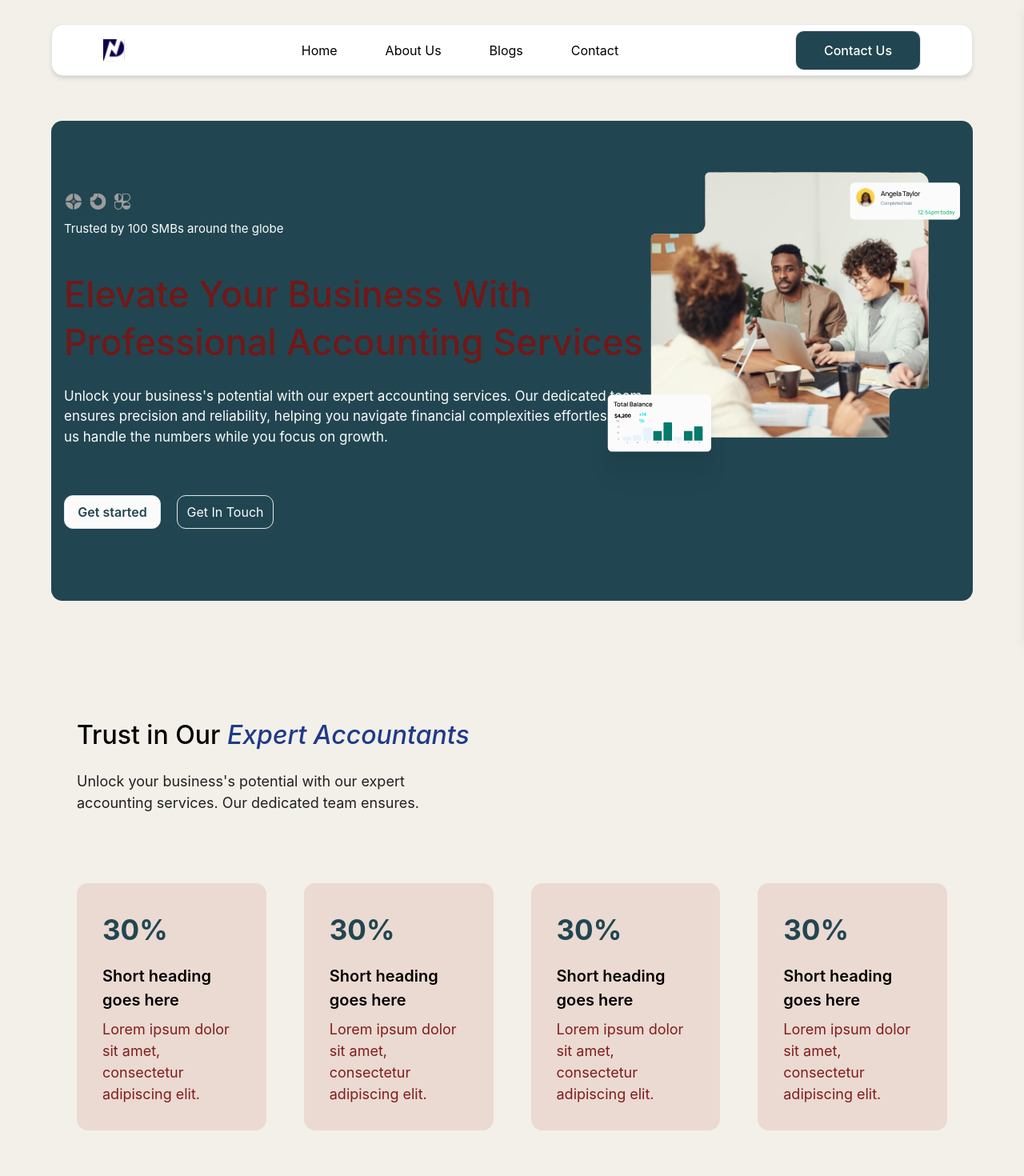
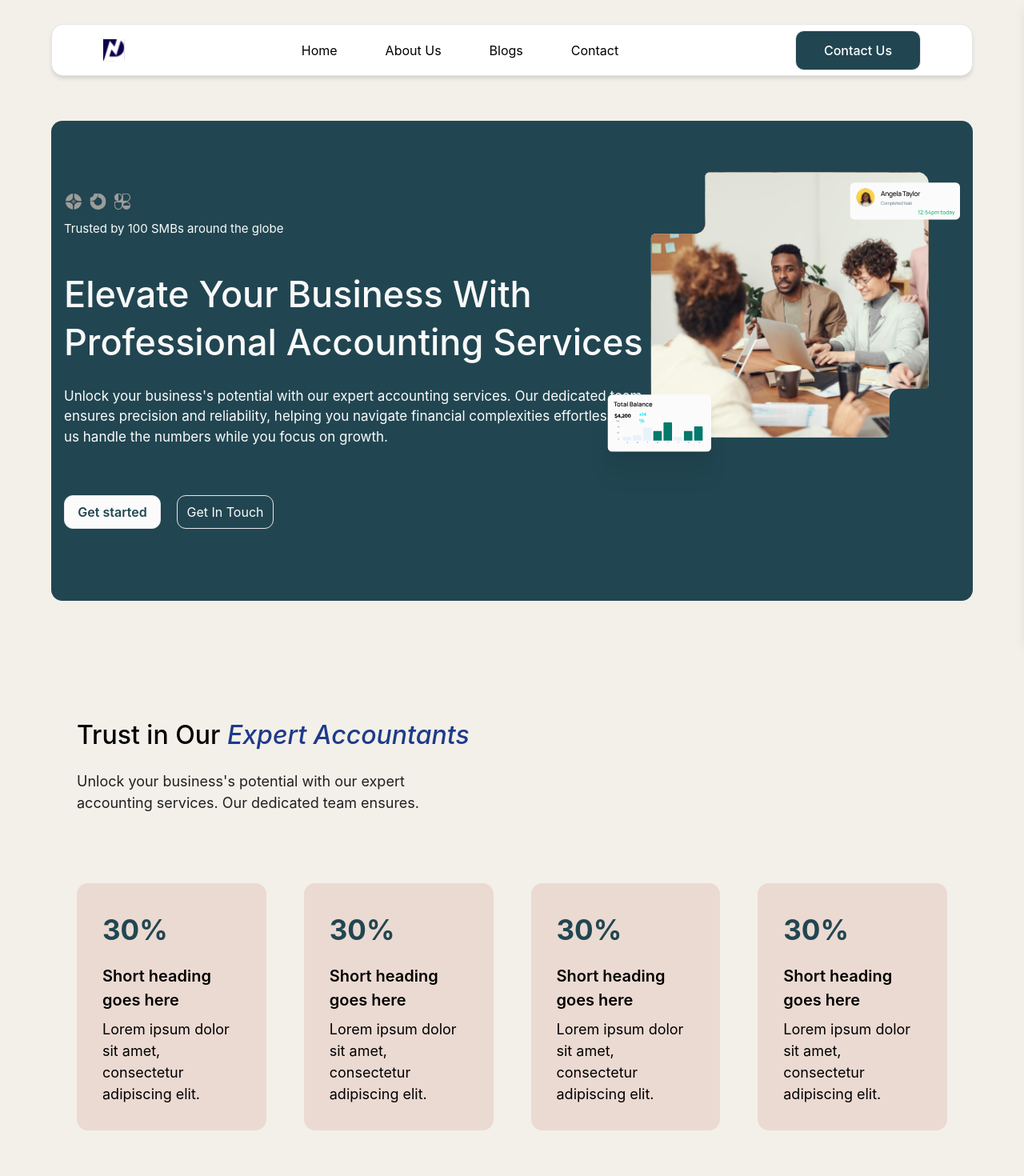
Before and after one commit to aymankhan89/pnbook, a React (Create React App) app: page / in a window 1280 px wide. Shown: the top 1470 px of the page at 80% size. Built offline with nearby package versions, Linux system fonts and the light colour scheme; a web font is replaced by a local one.

Commit message:
colorchange

```diff
--- a/src/Ui/AllCards.js
+++ b/src/Ui/AllCards.js
@@ -9,7 +9,7 @@ const Card = ({ percentage, heading, description }) => (
     <h2 className="text-[16px] md:text-[18px] lg:text-[20px] font-semibold text-black text-left mb-2">
       {heading}
     </h2>
-    <p className="text-red-900 text-[14px] md:text-[16px] lg:text-[18px] text-left">
+    <p className="text-black text-[14px] md:text-[16px] lg:text-[18px] text-left">
       {description}
     </p>
   </div>
--- a/src/Ui/heroSection.js
+++ b/src/Ui/heroSection.js
@@ -28,7 +28,7 @@ function HeroSection({
                 </p>
               </div>
               <div className=" w-[738px] flex flex-col gap-[25px]">
-                <h1 className="text-[45px] font-[500]  text-[#721818] leading-[60px]">
+                <h1 className="text-[45px] font-[500]  text-[#F9F9F9] leading-[60px]">
                   {title}
                 </h1>
                 <p className="font-[400] text-[17px] text-[#FBFBFB]">
```
